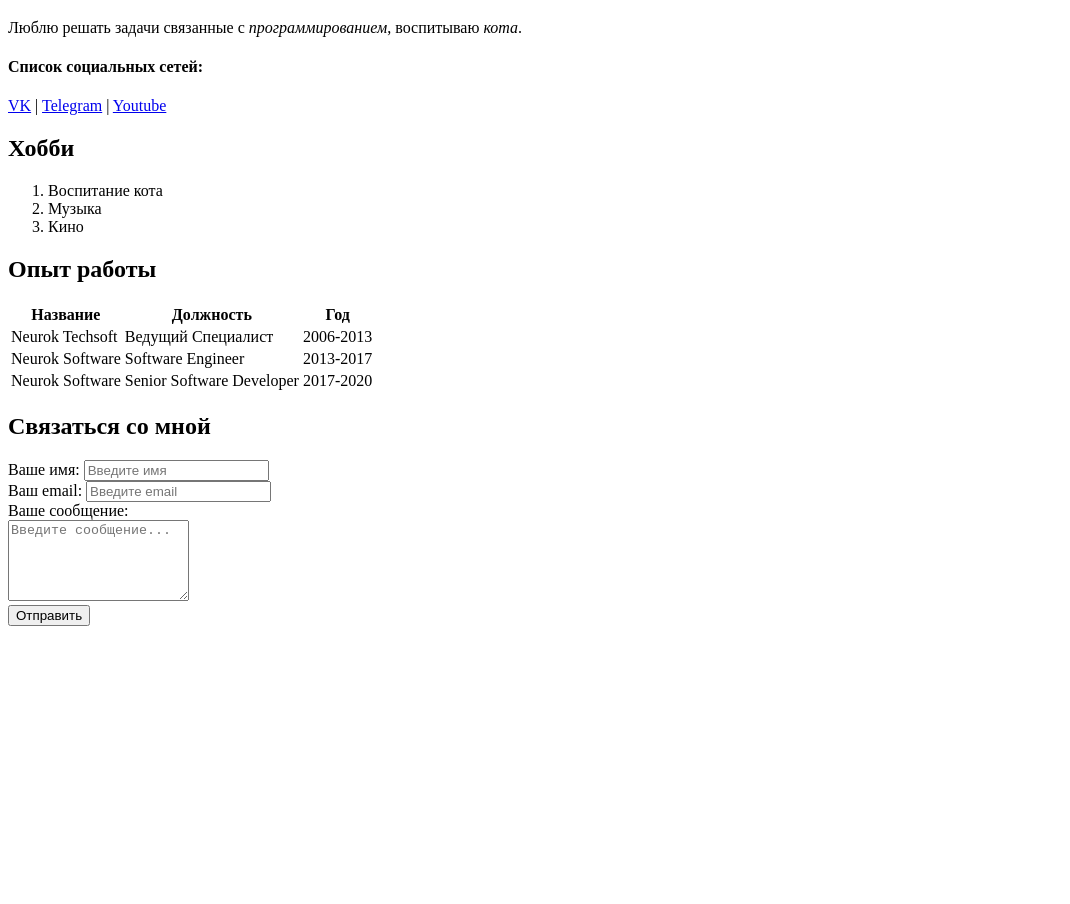
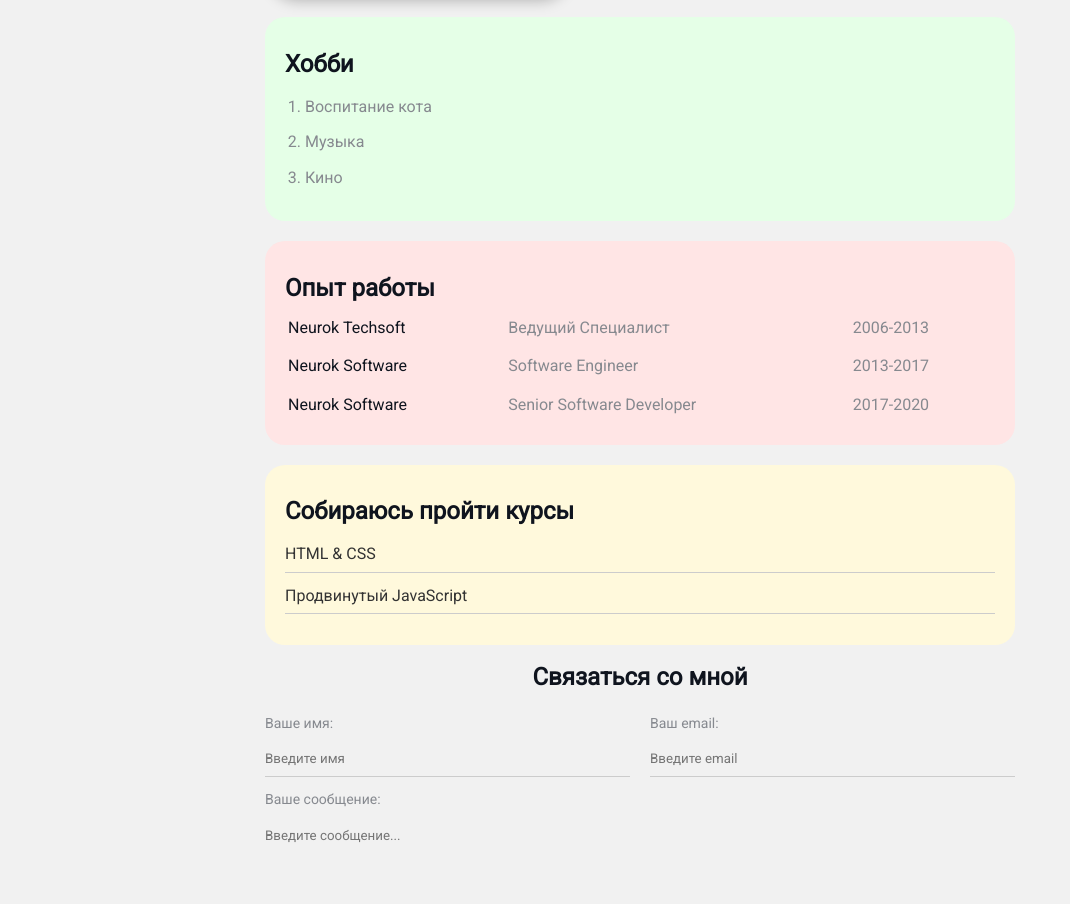
Before and after one commit to iikutuzov/resume, a plain HTML site: page index.html in a window 1280 px wide. Shown: the part 341-1245 px from the top of the page, without its empty margins (0-1070 px from the left). Before the commit the page ends 975 px from the top, so only its background shows below. Drawn offline with Linux system fonts and the light colour scheme.

Commit message:
Stiles has added

```diff
--- a/index.html
+++ b/index.html
@@ -8,15 +8,22 @@
   <meta name="keywords" content="igor, cv, resume">
   <meta name="description" content="Сайт - резюме Игоря Кутузова">
   <title>Igor Resume</title>
+  <link rel="stylesheet" href="styles.css">
 </head>
 
 <body>
-  <img src="images/IgorKutuzov24.jpg" alt="Picture" width="200">
+  <div class="container">
+    <div class="info">
+
+      <img src="images/IgorKutuzov24.jpg" alt="Picture" class="avatar">
+
+
+      <div class="info-text">
         <h1>Игорь Кутузов</h1>
-  <p><strong>Software Developer</strong> с большим опытом разработки внутреннего программного обеспечения
-    <strong>компании</strong> работодателя.
+        <p>Software Developer с большим опытом разработки внутреннего программного обеспечения
+          компании работодателя.
         </p>
-  <br>
+
         <p>
           Люблю решать задачи связанные с <em>программированием</em>, воспитываю <em>кота</em>.
         </p>
@@ -26,22 +33,26 @@
         <a href="https://xn--80affa3aj0al.xn--80asehdb/" target="_blank">Telegram</a>
         |
         <a href="https://www.youtube.com/" target="_blank">Youtube</a>
+      </div>
 
+    </div>
+    <div class="card bg-green">
       <h2>Хобби</h2>
-  <ol>
+      <ol class="list">
         <li>Воспитание кота</li>
         <li>Музыка</li>
         <li>Кино</li>
       </ol>
-
+    </div>
+    <div class="card bg-red">
       <h2>Опыт работы</h2>
-  <table>
+      <table class="table">
         <thead>
-      <tr>
+          <!-- <tr>
             <th>Название</th>
             <th>Должность</th>
             <th>Год</th>
-      </tr>
+          </tr> -->
         </thead>
         <tbody>
           <tr>
@@ -61,24 +72,39 @@
           </tr>
         </tbody>
       </table>
+    </div>
+
+    <div class="card bg-yellow">
+      <h2>Собираюсь пройти курсы</h2>
+      <ul class="link-list">
+        <li> <a href="https://lk.result.school/teach/control/stream/view/id/560546100" target="_blank">HTML & CSS</a>
+        </li>
+        <li> <a href="https://lk.result.school/teach/control/stream/view/id/220889444" target="_blank">Продвинутый
+            JavaScript</a></li>
+      </ul>
+    </div>
+
+
+    <form action="/" class="form">
       <h2>Связаться со мной</h2>
-  <form action="/">
-    <div>
+      <div class="form-row">
+        <div class="form-group">
           <label for="name">Ваше имя:</label>
           <input type="text" id="name" placeholder="Введите имя">
         </div>
-    <div>
+        <div class="form-group">
           <label for="email">Ваш email:</label>
           <input type="email" id="email" placeholder="Введите email">
         </div>
-    <div>
+      </div>
+      <div class="form-group">
         <label for="message">Ваше сообщение:</label>
-      <br>
         <textarea id="message" cols="20" rows="5" placeholder="Введите сообщение..."></textarea>
       </div>
       <!-- <button type="submit">Отправить</button> -->
-    <input type="submit" value="Отправить">
+      <input class="btn" type="submit" value="Отправить">
     </form>
+  </div>
 </body>
 
 </html>
--- /dev/null
+++ b/styles.css
@@ -0,0 +1,188 @@
+@import url('https://fonts.googleapis.com/css2?family=Roboto&display=swap');
+
+body {
+  font-family: 'Roboto', sans-serif;
+  font-size: 16px;
+  line-height: 1.6em;
+  font-weight: normal;
+
+  color: #0f141e;
+  background: #f1f1f1;
+}
+
+.info {
+  margin-bottom: 20px;
+  display: flex;
+}
+
+.info-text {
+  margin-left: 40px;
+}
+
+.info-text p {
+  font-style: italic;
+  font-weight: bold;
+  color: #86898f;
+  margin: 0;
+}
+
+.info-text h4 {
+  margin-bottom: 10px;
+}
+
+.avatar {
+  width: 300px;
+  border-radius: 28px;
+  box-shadow: 4px 4px 14px rgba(0, 0, 0, 0.25);
+}
+
+@media(max-width: 650px) {
+  .info {
+    display: block;
+    text-align: center;
+  }
+}
+
+.card {
+  padding: 15px 20px;
+  margin-bottom: 20px;
+  border-radius: 20px;
+}
+
+.card h2 {
+  margin-bottom: 10px;
+}
+
+.bg-yellow {
+  background: #fff9dc;
+}
+
+.bg-red {
+  background: #ffe5e5;
+}
+
+.bg-green {
+  background: #e5ffe7;
+}
+
+.container {
+  max-width: 750px;
+  padding-top: 30px;
+  margin: auto;
+}
+
+.btn {
+  background: #111;
+  padding: 15px 20px;
+  color: #fff;
+  border: none;
+  cursor: pointer;
+  border-radius: 5px;
+  font-family: inherit;
+}
+
+.btn:hover {
+
+  opacity: 0.8;
+}
+
+a {
+  color: #333;
+  text-decoration: none;
+}
+
+a:hover {
+  text-decoration: underline;
+}
+
+a:active {
+  color: gray;
+}
+
+a:visited {
+  color: blue;
+}
+
+.list {
+  padding: 0 20px;
+}
+
+.list li {
+  color: #86898f;
+  margin-bottom: 10px;
+}
+
+.link-list {
+  list-style: none;
+  padding: 0;
+}
+
+.link-list li {
+  margin-bottom: 10px;
+  border-bottom: 1px solid #ccc;
+  padding-bottom: 5px;
+}
+
+.table {
+  width: 100%;
+}
+
+.table td {
+  padding-bottom: 10px;
+}
+
+.table td:nth-child(2),
+.table td:nth-child(3) {
+  color: #86898f;
+}
+
+.form h2 {
+  text-align: center;
+}
+
+.form-group label {
+  display: block;
+  font-size: 14px;
+  color: #86898f;
+}
+
+.form-row {
+  margin-bottom: 10px;
+  display: flex;
+}
+
+.form-row .form-group {
+  /* display: inline-block; */
+  margin-right: 20px;
+  /* width: calc(50% - 20px); */
+  width: 50%;
+}
+
+@media(max-width: 650px) {
+  .form-row {
+    display: block;
+  }
+
+  .form-row .form-group {
+    width: 100%;
+    margin-right: 0;
+    margin-bottom: 10px;
+  }
+}
+
+.form-row .form-group:last-child {
+  margin-right: 0;
+}
+
+.form-group input,
+.form-group textarea {
+  width: 100%;
+  box-sizing: border-box;
+  border: none;
+  background: transparent;
+  border-bottom: 1px solid #ccc;
+  color: #000;
+  padding: 15px 0 10px;
+  outline: none;
+  font-family: inherit;
+}
```
Lines whose indentation alone changed are shown as unchanged.
